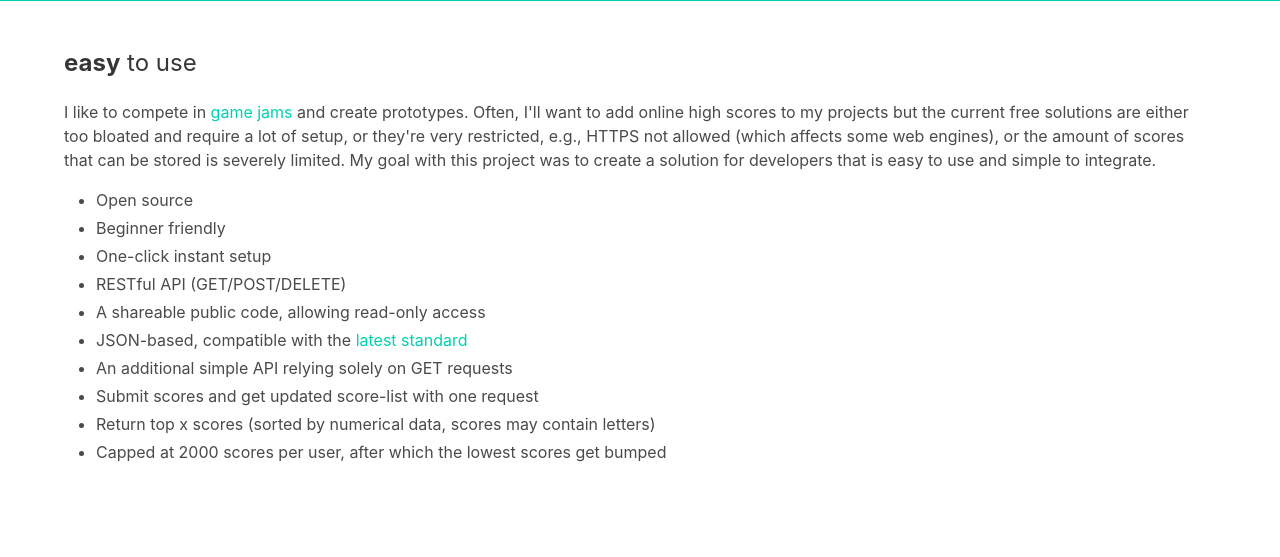
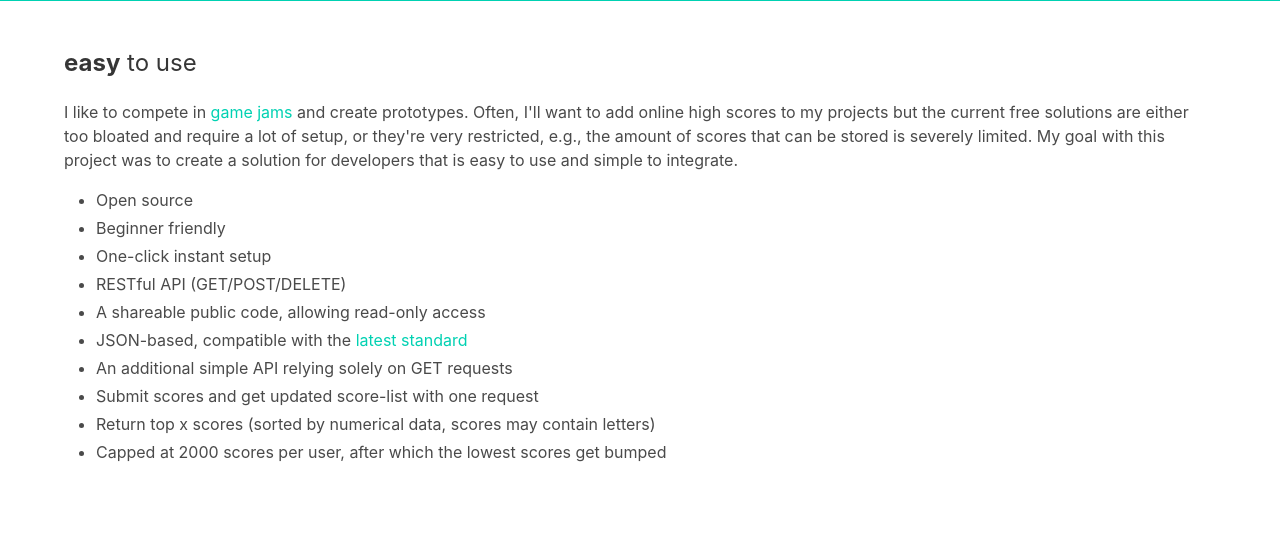
Before and after one commit to healeycodes/easy-high-scores, a Flask app: page / in a window 1280 px wide. Shown: the part 491-1048 px from the top of the page. Run offline with Flask 2, Linux system fonts and the light colour scheme; some libraries are stand-ins or nearby versions.

Commit message:
Correcting index paragraph

```diff
--- a/easy_high_scores/templates/index.html
+++ b/easy_high_scores/templates/index.html
@@ -9,8 +9,7 @@
 					<div class="main-text">
 						<p> I like to compete in
 							<a href="https://en.wikipedia.org/wiki/Game_jam">game jams</a> and create prototypes. Often, I'll want to add online high scores to my projects but the current free
-							solutions are either too bloated and require a lot of setup, or they're very restricted, e.g., HTTPS not allowed (which
-							affects some web engines), or the amount of scores that can be stored is severely limited. My goal with this project
+							solutions are either too bloated and require a lot of setup, or they're very restricted, e.g., the amount of scores that can be stored is severely limited. My goal with this project
 							was to create a solution for developers that is easy to use and simple to integrate.</a>
 						</p>
 						<p>
```
